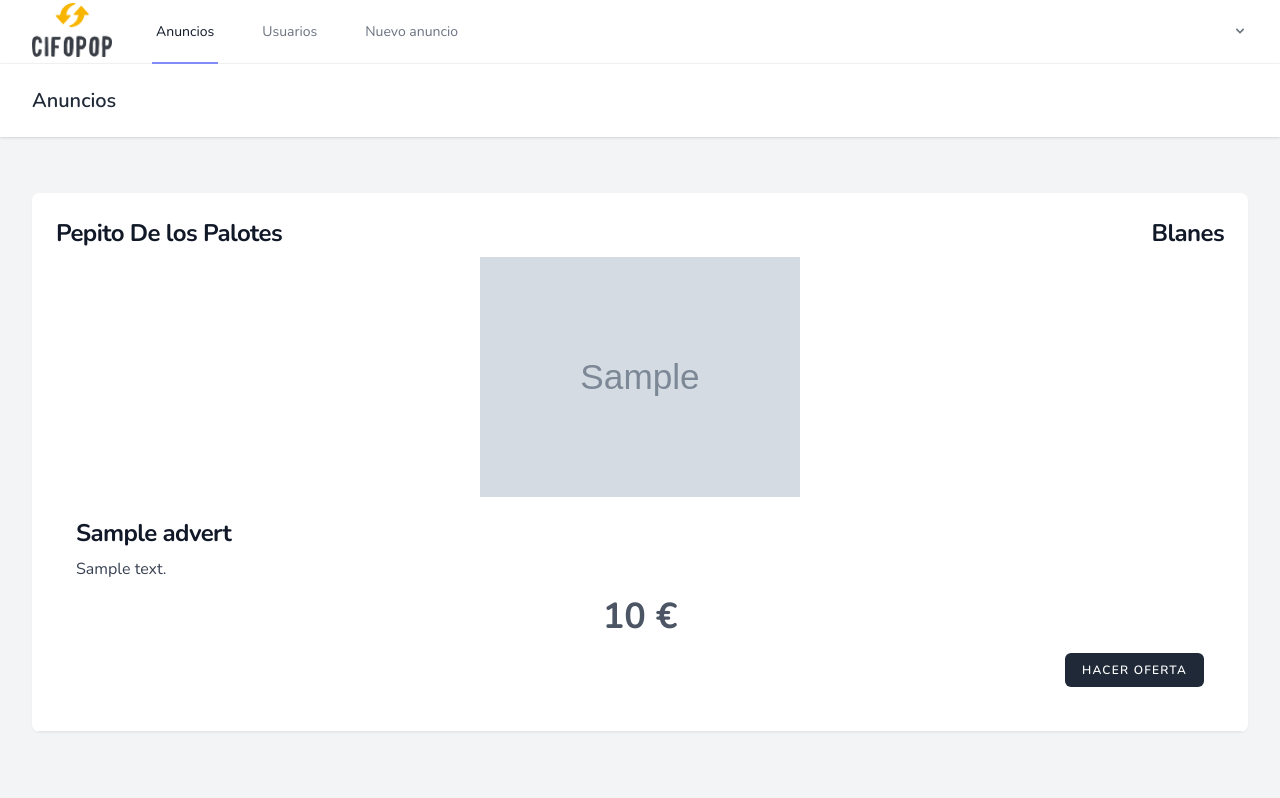
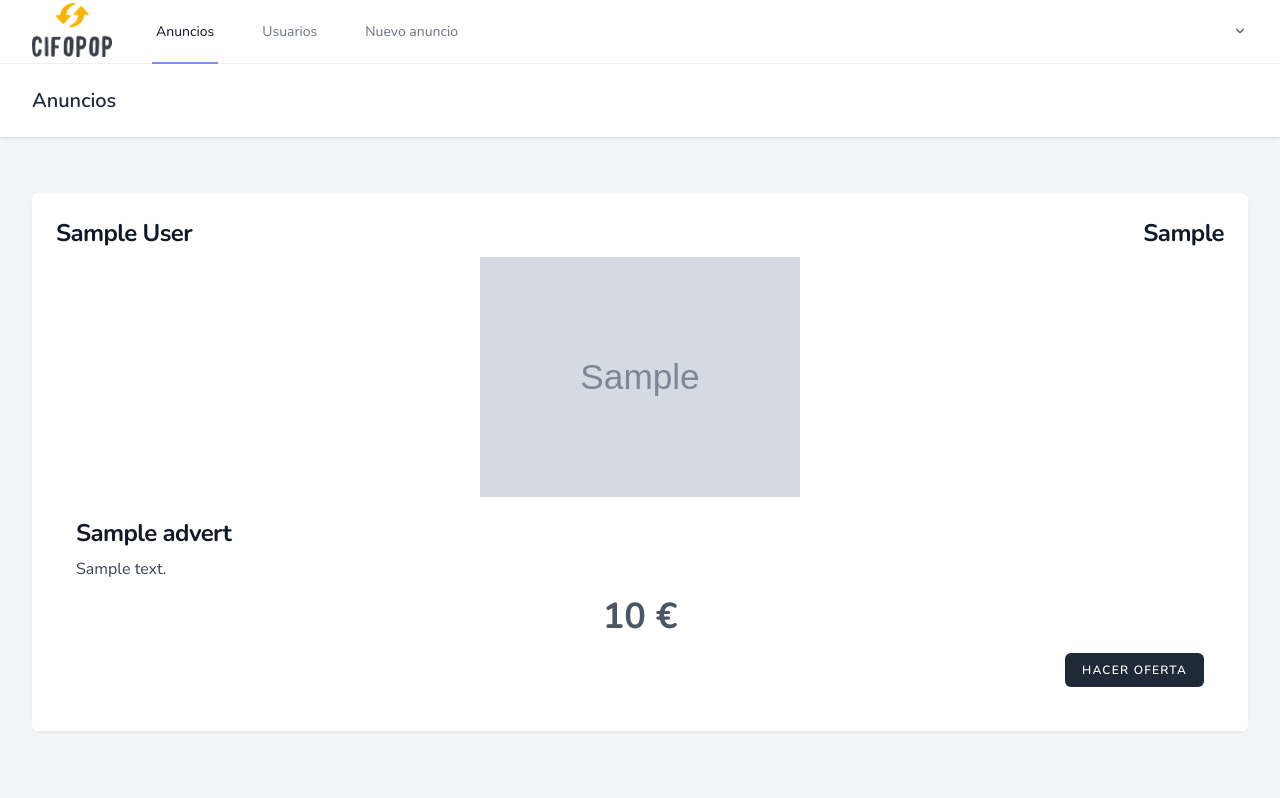
Before and after one commit to desplega/cifopop, a Laravel app: page /advert/1 in a window 1280 px wide. Shown: the part 1-799 px from the top of the page. Run offline with Laravel 9, Linux system fonts and the light colour scheme; tables that the repository leaves empty hold one stand-in row (Sample ...); data that the repository does not hold is empty; style sheets or scripts are compiled from the project's sources.

Commit message:
Relationship user/adverts (1 to N)

```diff
--- a/app/Http/Controllers/AdvertController.php
+++ b/app/Http/Controllers/AdvertController.php
@@ -40,6 +40,7 @@ class AdvertController extends Controller
     {
         $data = $request->only(['title', 'description', 'price']);
         $data['image'] = null;
+        $data['user_id'] = $request->user()->id;
 
         if ($request->hasFile('image')) {
             $path = $request->file('image')->store(config('filesystems.advertImagesPath'));
--- a/app/Models/Advert.php
+++ b/app/Models/Advert.php
@@ -10,5 +10,10 @@ class Advert extends Model
 {
     use HasFactory, SoftDeletes;
 
-    protected $fillable = ['title', 'description', 'price', 'image'];
+    protected $fillable = ['title', 'description', 'price', 'image', 'user_id'];
+
+    public function user()
+    {
+        return $this->belongsTo(User::class);
+    }
 }
--- a/app/Models/User.php
+++ b/app/Models/User.php
@@ -73,4 +73,9 @@ class User extends Authenticatable implements MustVerifyEmail
 
         return false;
     }
+
+    public function adverts()
+    {
+        return $this->hasMany(Advert::class);
+    }
 }
--- a/database/factories/AdvertFactory.php
+++ b/database/factories/AdvertFactory.php
@@ -4,6 +4,7 @@ namespace Database\Factories;
 
 use Illuminate\Database\Eloquent\Factories\Factory;
 use App\Models\Advert;
+use App\Models\User;
 
 /**
  * @extends \Illuminate\Database\Eloquent\Factories\Factory<\App\Models\Advert>
@@ -25,6 +26,7 @@ class AdvertFactory extends Factory
             'description' => $this->faker->text(),
             'price' => $this->faker->randomFloat(2, 5, 250),
             'image' => 'advert-sample.jpg',
+            'user_id' => User::all()->first()?->id,
         ];
     }
 }
--- a/lang/es.json
+++ b/lang/es.json
@@ -70,6 +70,7 @@
   "Advert no. :advert has been deleted.": "El anuncio número :advert ha sido borrado.",
   "Advert no. :advert has been restored.": "El anuncio número :advert ha sido restaurado.",
   "Advert no. :advert": "Anuncio número :advert",
+  "New advert created": "Se ha publicado un nuevo anuncio",
   "Showing": "Mostrando",
   "to": "a",
   "of": "de",
--- a/resources/views/components/advert-card.blade.php
+++ b/resources/views/components/advert-card.blade.php
@@ -2,7 +2,7 @@
     @foreach ($adverts as $advert)
         <div class="w-full lg:w-1/2 p-3">
             <div class="bg-white shadow-md border border-gray-200 rounded-lg dark:bg-gray-800 dark:border-gray-700">
-                <img class="m-auto h-60"
+                <img class="m-auto h-60 mt-4"
                     src="{{ $advert->image ? asset('storage/' . config('filesystems.advertImagesPath')) . '/' . $advert->image : asset('images/adverts/default.jpg') }}"
                     alt="{{ __('Advert no. :advert', ['advert' => $advert->id]) }}" title="{{ __('Advert no. :advert', ['advert' => $advert->id]) }}">
                 <div class="p-5">
--- a/resources/views/components/advert-details.blade.php
+++ b/resources/views/components/advert-details.blade.php
@@ -1,9 +1,9 @@
 <div class="flex justify-between">
     <div class="text-gray-900 font-bold text-2xl tracking-tight mb-2 dark:text-white">
-        Pepito De los Palotes
+        {{ $advert->user->name }}
     </div>
     <div class="text-gray-900 font-bold text-2xl tracking-tight mb-2 dark:text-white">
-        Blanes
+        {{ $advert->user->city }}
     </div>
 </div>
 <img class="m-auto h-60"
```
Also changed, not shown: database/migrations/2022_10_28_101615_add_user_id_to_adverts_table.php (added).
